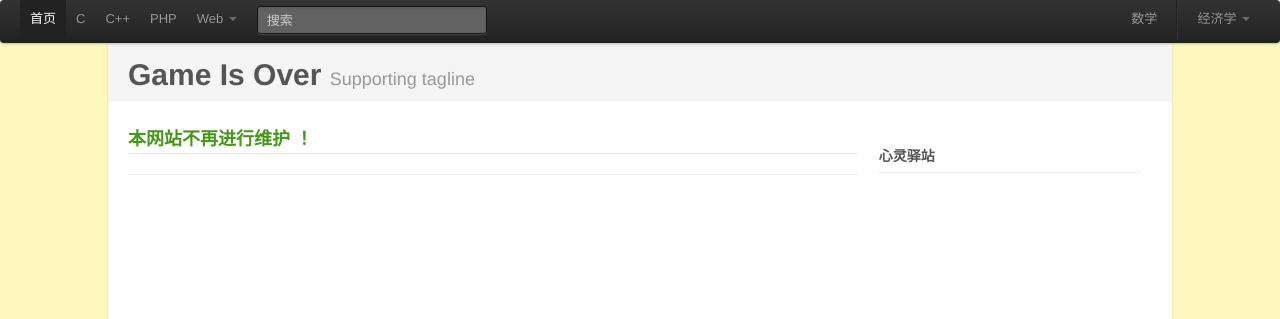
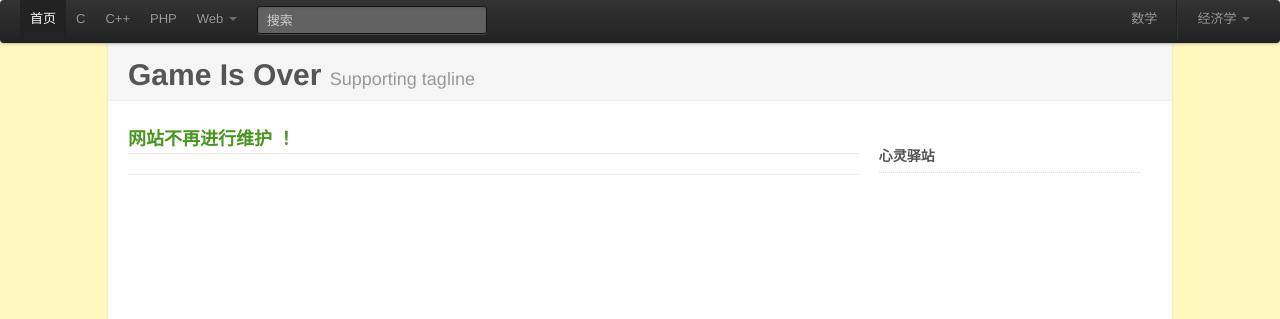
Before and after one commit to luwanlili/luwanlili.github.com, a Jekyll site: the page built from index.html, in a window 1280 px wide. Shown: the top 319 px of the page. Built offline with Jekyll 4.4.1, drawn with Linux system fonts in a browser that asks for light colours.

Commit message:
modify a post

```diff
--- a/index.html
+++ b/index.html
@@ -9,7 +9,7 @@ title: 首页
 	<div class="span8">
 		<div class="v-entry">
 
-			<h2>本网站不再进行维护 ！</h2>
+			<h2>网站不再进行维护 ！</h2>
 
 		</div>
 		<hr>
```
